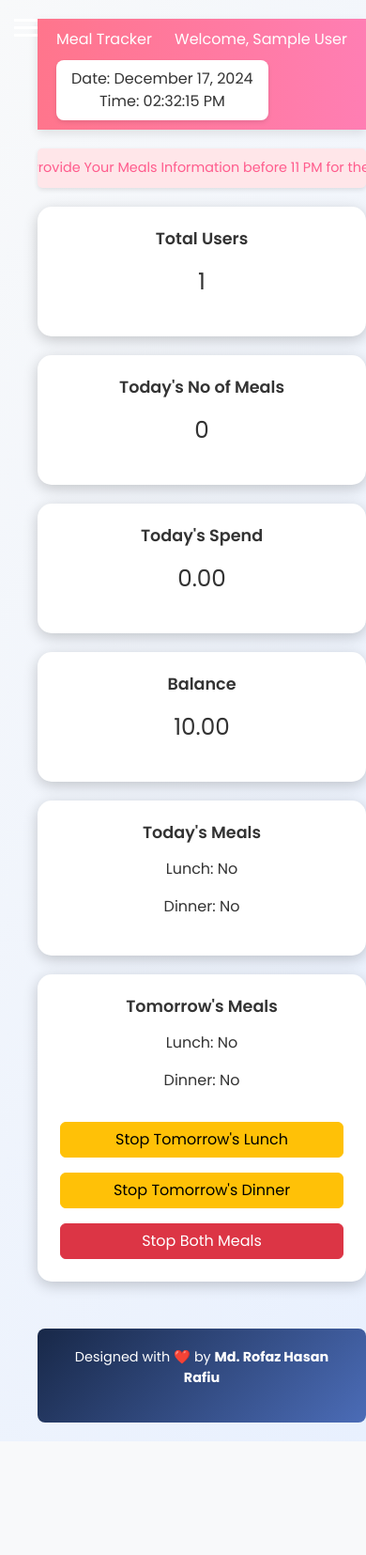
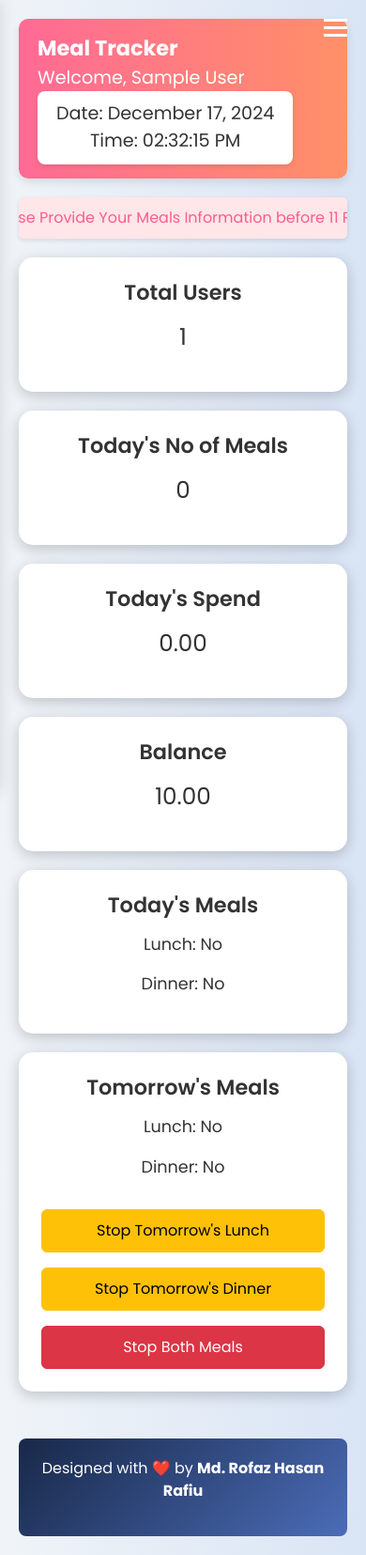
Before and after one commit to rofazhasan/Meal-Management, a Flask app: page /admin_dashboard in a window 390 px wide; the page is wider, and only the part inside the window is pictured. Shown: that part at 94% size. Before the commit the page ends 1534 px from the top of that part, so only its background shows below. Run offline with Flask 3, Linux system fonts and the light colour scheme; the visitor is signed in with stand-in values (Sample User, id 1); tables that the repository leaves empty hold one stand-in row (values such as "Sample post").

Commit message:
Update admin_dashboard.html

```diff
--- a/app/templates/admin_dashboard.html
+++ b/app/templates/admin_dashboard.html
@@ -10,10 +10,18 @@
         <style>
         @import url('https://fonts.googleapis.com/css2?family=Poppins:wght@300;400;600;700&display=swap');
 
-        body {
+       body {
             font-family: 'Poppins', sans-serif;
-            background: linear-gradient(120deg, #f8f9fa, #e8f0fe);
-            color: #333;
+            background: linear-gradient(to right, #f0f4f8, #d9e4f5);
+            color: #444;
+            margin: 0;
+            padding: 0;
+            transition: background-color 0.5s ease, color 0.5s ease;
+        }
+
+        body.dark-mode {
+            background-color: #333;
+            color: #eee;
         }
 
         .sidebar {
@@ -24,7 +32,7 @@
             color: white;
             padding: 20px;
             box-shadow: 2px 0 15px rgba(0, 0, 0, 0.1);
-            transition: transform 0.3s ease-in-out;
+            transition: all 0.3s ease-in-out;
             z-index: 100;
         }
 
@@ -67,21 +75,44 @@
         }
 
         .content {
-            margin-left: 300px;
+            margin-left: 280px;
             padding: 20px;
-            transition: all 0.3s ease;
+            transition: margin-left 0.3s ease-in-out;
         }
 
-        /* Keep content full width on mobile, adjust when sidebar is shown */
+        /* Adjust content margin for smaller screens */
         @media (max-width: 768px) {
             .content {
                 margin-left: 0;
-                width: 100%;
             }
-            .sidebar.show + .content {
-                margin-left: 280px;
-                width: calc(100% - 280px);
-            }
+        }
+
+        .navbar {
+            background: linear-gradient(to right, #ff6a95, #ff9068);
+            padding: 15px 20px;
+            border-radius: 10px;
+            color: white;
+            box-shadow: 0 4px 10px rgba(0, 0, 0, 0.1);
+            margin-bottom: 20px;
+            display: flex;
+            justify-content: space-between;
+            align-items: center;
+        }
+
+        .navbar .app-name {
+            display: flex;
+            align-items: center;
+        }
+
+        .navbar .app-name span {
+            font-weight: bold;
+            font-size: 1.4rem;
+            margin-right: 10px;
+        }
+
+        .navbar .welcome-message {
+            font-size: 1.2rem;
+            word-break: break-word;
         }
 
         .card {
@@ -90,7 +121,7 @@
             background-color: #fff;
             color: #333;
             box-shadow: 0 4px 15px rgba(0, 0, 0, 0.2);
-            transition: transform 0.3s, box-shadow 0.3s;
+            transition: transform 0.3s ease, box-shadow 0.3s ease;
             margin-bottom: 20px;
         }
 
@@ -100,38 +131,30 @@
         }
 
         .card h5 {
-            font-size: 1.2rem;
+            font-size: 1.4rem;
             font-weight: 600;
-            margin-bottom: 1rem;
+            margin-bottom: 15px;
         }
 
-        .navbar {
-            box-shadow: 0 4px 10px rgba(0, 0, 0, 0.1);
-            margin-bottom: 20px;
-            background: linear-gradient(90deg, #ff758c, #ff7eb3);
-            color: white;
-            padding: 10px 20px;
-            display: flex;
-            justify-content: space-between;
-            align-items: center;
-            flex-wrap: wrap;
-        }
-
-        .navbar .navbar-brand {
-            font-weight: bold;
-            font-size: 1.5rem;
+        .card p {
+            font-size: 1.1rem;
         }
 
         .datetime-display {
-            font-size: 1rem;
+            font-size: 1.2rem;
             font-weight: 500;
-            background: #fff;
+            background: white;
             color: #333;
-            padding: 8px 16px;
+            padding: 10px 20px;
             border-radius: 8px;
             box-shadow: 0 2px 5px rgba(0, 0, 0, 0.1);
             text-align: center;
-            margin-top: 10px;
+        }
+
+        .btn {
+            margin-top: 1rem;
+            padding: 10px 20px;
+            font-weight: 500;
         }
 
         .running-text {
@@ -139,7 +162,7 @@
             color: #ff5c8d;
             padding: 10px;
             border-radius: 5px;
-            font-size: 0.9rem;
+            font-size: 1rem;
             white-space: nowrap;
             overflow: hidden;
             box-shadow: 0 2px 5px rgba(0, 0, 0, 0.1);
@@ -149,27 +172,12 @@
         .running-text span {
             display: inline-block;
             padding-left: 100%;
-            animation: marquee 20s linear infinite;
+            animation: marquee 23s linear infinite;
         }
 
         @keyframes marquee {
             0% { transform: translateX(0); }
             100% { transform: translateX(-100%); }
-        }
-
-        .btn {
-            margin-top: 1rem;
-            transition: transform 0.3s;
-        }
-
-        .btn:hover {
-            transform: scale(1.05);
-        }
-
-        .navbar .welcome-message {
-            font-size: 1rem;
-            word-break: break-word;
-            margin-left: 20px;
         }
 
         footer {
@@ -179,7 +187,7 @@
             background: linear-gradient(135deg, #182848, #4b6cb7);
             color: white;
             border-radius: 8px;
-            font-size: 0.9rem;
+            font-size: 1rem;
         }
 
         footer span {
@@ -191,36 +199,34 @@
             cursor: pointer;
         }
 
-        .bar {
-            width: 25px;
-            height: 3px;
-            background-color: white;
-            margin: 5px 0;
-        }
-
         @media (max-width: 768px) {
-            .sidebar {
-                left: -280px; /* Hide sidebar off-screen */
+            .hamburger {
+                display: block;
+                position: absolute;
+                top: 15px;
+                right: 20px;
+                z-index: 101;
             }
 
-            .content {
-                margin-left: 20px;
+            .hamburger .bar {
+                display: block;
+                width: 25px;
+                height: 3px;
+                margin: 5px auto;
+                background-color: white;
             }
 
-            .hamburger {
-                display: block;
-                position: fixed; /* Keep hamburger menu visible */
-                top: 15px;
-                left: 15px;
-                z-index: 101; /* Ensure it's above the sidebar */
+            .dark-mode-toggle {
+                position: fixed;
+                top: 20px;
+                right: 20px;
+                z-index: 101;
+                cursor: pointer;
+                color: white;
             }
 
-            .navbar .welcome-message {
-                margin-left: 10px;
-            }
-
-            .card h5 {
-                font-size: 1.1rem;
+            .dark-mode .dark-mode-toggle {
+                color: black;
             }
         }
         .flash-message {
```
